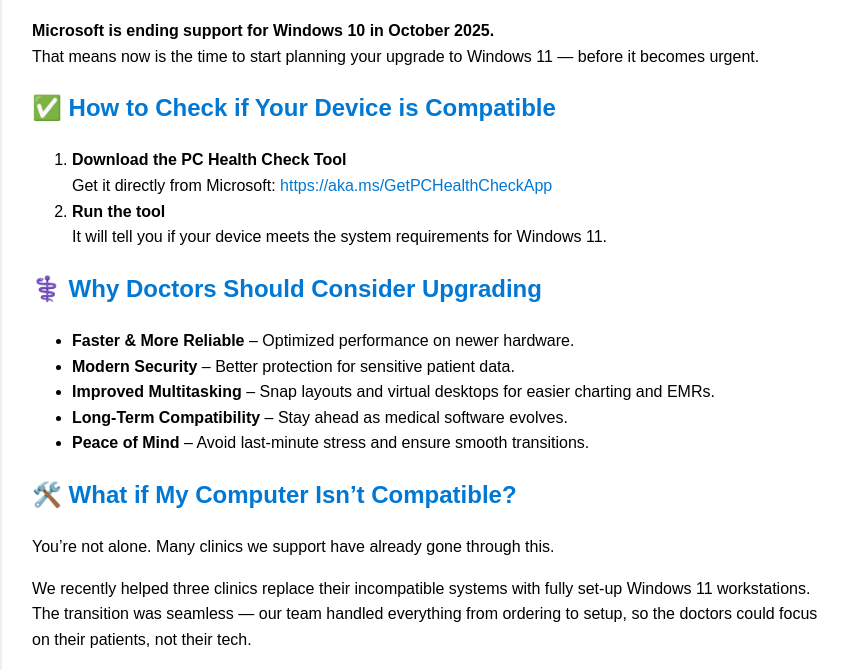
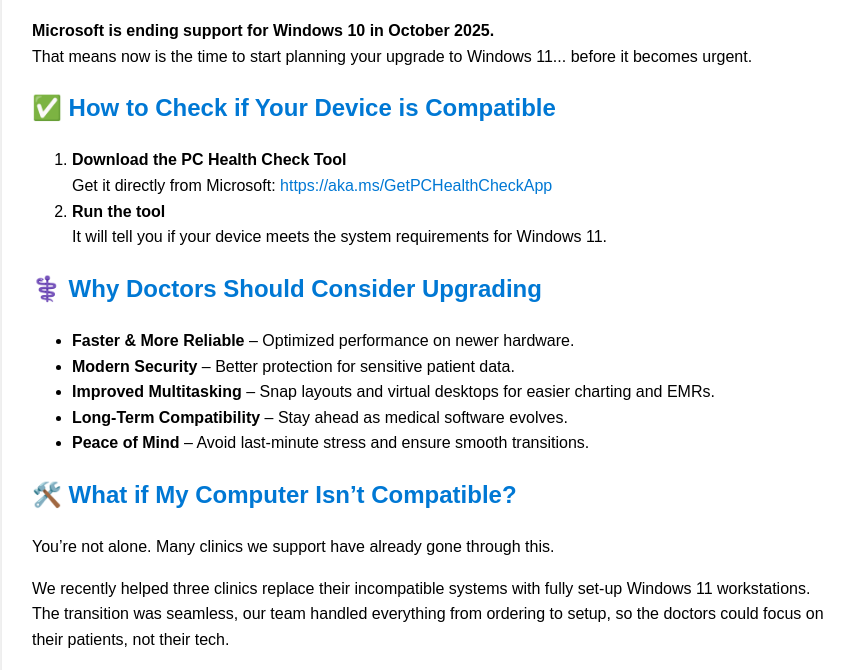
Before and after one commit to maybethen/windows11-upgrade, a plain HTML site: page index.html in a window 1280 px wide. Shown: the part 126-796 px from the top of the page, without its empty margins (208-1062 px from the left). Drawn offline with Linux system fonts and the light colour scheme.

Commit message:
Update index.html

```diff
--- a/index.html
+++ b/index.html
@@ -54,7 +54,7 @@
   <div class="container">
     <h1>🖥️ Windows 11 is Here – Is Your Clinic Ready?</h1>
     <p><strong>Microsoft is ending support for Windows 10 in October 2025.</strong><br>
-    That means now is the time to start planning your upgrade to Windows 11 — before it becomes urgent.</p>
+    That means now is the time to start planning your upgrade to Windows 11... before it becomes urgent.</p>
 
     <h2>✅ How to Check if Your Device is Compatible</h2>
     <ol>
@@ -75,7 +75,7 @@
 
     <h2>🛠️ What if My Computer Isn’t Compatible?</h2>
     <p>You’re not alone. Many clinics we support have already gone through this.</p>
-    <p>We recently helped three clinics replace their incompatible systems with fully set-up Windows 11 workstations. The transition was seamless — our team handled everything from ordering to setup, so the doctors could focus on their patients, not their tech.</p>
+    <p>We recently helped three clinics replace their incompatible systems with fully set-up Windows 11 workstations. The transition was seamless, our team handled everything from ordering to setup, so the doctors could focus on their patients, not their tech.</p>
     <p class="quote">“We were dreading the upgrade process, but your team made it painless.” — Clinic Manager, Ottawa</p>
 
     <h2>🎯 Let Us Make Your Upgrade Easy</h2>
```
